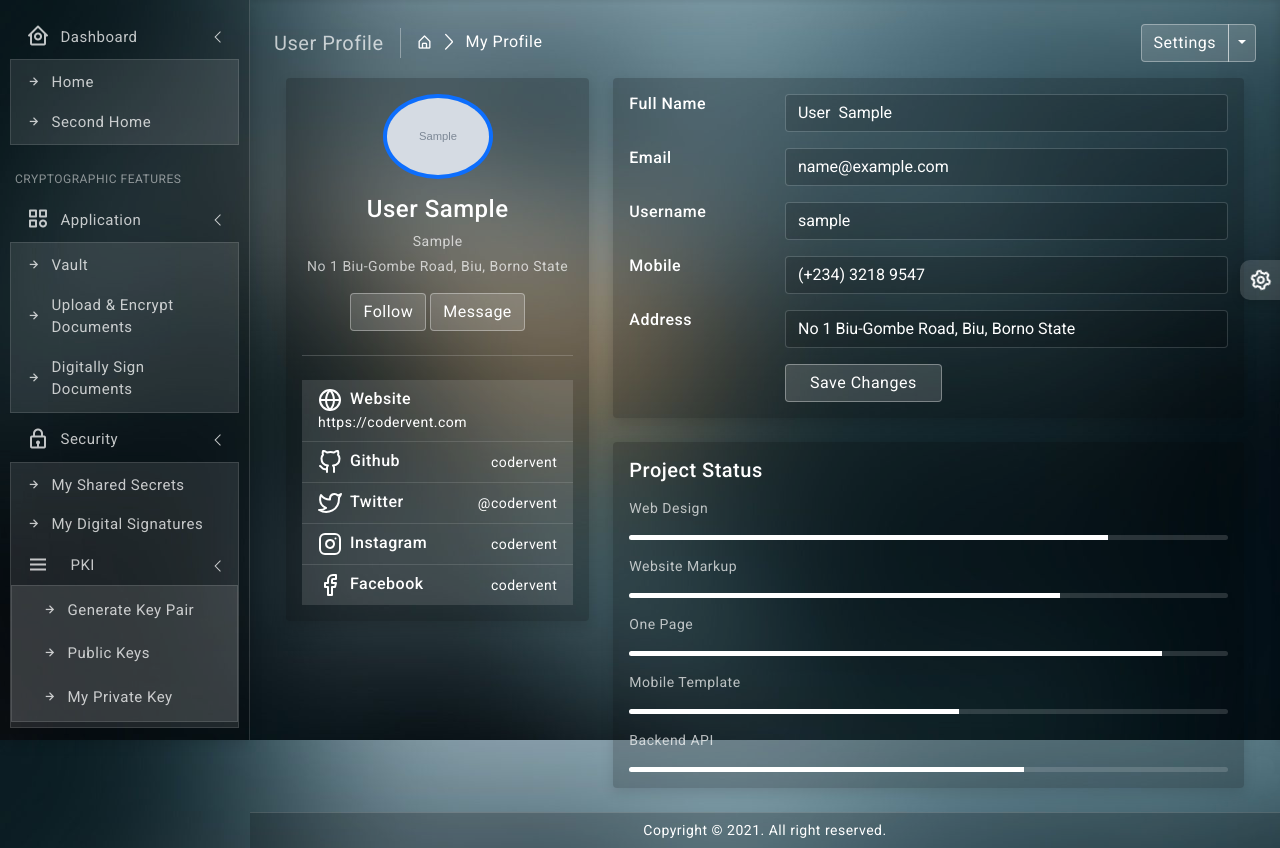
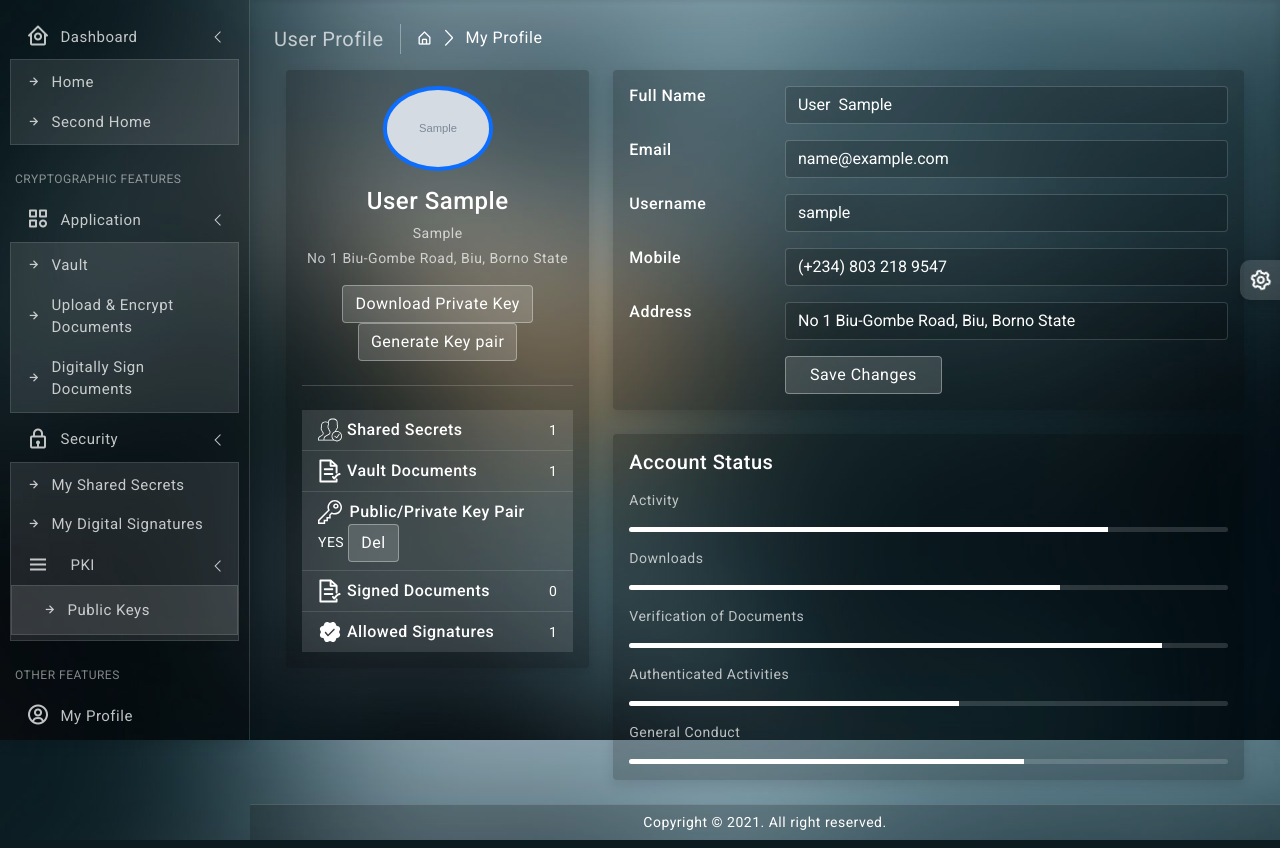
Before and after one commit to KENNEDY-EBUBEDIKE/CYBER-PROJECT, a Django app: page /user-profile/ in a window 1280 px wide. Shown: the part 60-908 px from the top of the page. Run offline with Django 4.2, Linux system fonts and the light colour scheme; a user stored in the database is signed in; tables that the repository leaves empty hold one stand-in row (values such as "Sample post"); grey boxes marked "Sample" are stand-in pictures; some libraries are stand-ins or nearby versions.

Commit message:
feat: RSA key Generation, delete and download

```diff
--- a/apps/features/api/urls.py
+++ b/apps/features/api/urls.py
@@ -1,6 +1,6 @@
 from django.urls import path
 from django.conf import settings
-from .views import download, delete_file, decrypt, done, generate_key_pair
+from .views import *
 
 urlpatterns = [
 
@@ -9,6 +9,8 @@ urlpatterns = [
     path('decrypt/', decrypt, name='api-decrypt'),
     path('done/', done, name='api-done'),
     path('generate-key-pair/', generate_key_pair, name='api-generate_key_pair'),
+    path('delete-key-pair/', delete_key_pair, name='api-delete_key_pair'),
+    path('download-prvkey/', download_private_key, name='api-download_private_key'),
 ]
 
 
--- a/apps/users/api/urls.py
+++ b/apps/users/api/urls.py
@@ -5,6 +5,7 @@ from .views import update_profile_picture
 
 urlpatterns = [
     path('update-photo/', update_profile_picture, name='api-update_profile_picture'),
+
 ]
 
 
--- a/apps/users/api/views.py
+++ b/apps/users/api/views.py
@@ -9,13 +9,14 @@ from django.contrib.auth.decorators import login_required
 def update_profile_picture(request):
     if request.data['photo']:
         user = request.user
-        user.photo = request.data['photo']
+        user.update_profile_photo(request.data['photo'])
         user.save()
 
         return Response(
             data={
                 "success": True,
-                "photo": user.photo.url
+                "photo": user.photo.url,
+                "message": "Photo updated Successfully"
             },
             status=status.HTTP_200_OK,
 
--- a/apps/users/pagesResponse/views.py
+++ b/apps/users/pagesResponse/views.py
@@ -68,10 +68,15 @@ def register(request):
             new_user.first_name = first_name
             new_user.surname = surname
             new_user.appointment = appointment
-            new_user.photo = photo
+
+            if not photo:
+                raise ValueError("A profile Photo is Required!")
+            else:
+                new_user.photo = photo
+
             new_user.save()
-        except IntegrityError as e:
-            return redirect("/users/register", {'error_message': e})
+        except (IntegrityError, ValueError) as e:
+            return render(request, "authentication-signup.html", {'error_message': e})
         return redirect("/users/dashboard")
     else:
         return render(request, "authentication-signup.html")
--- a/apps/users/templates/blank.html
+++ b/apps/users/templates/blank.html
@@ -8,6 +8,7 @@
 	<!--favicon-->
 	<link rel="icon" href="{% static 'assets/images/favicon-32x32.png' %}" type="image/png" />
 	<!--plugins-->
+	<link href="{% static 'assets/plugins/notifications/css/lobibox.min.css' %}" rel="stylesheet" />
 	<link href="{% static 'assets/plugins/simplebar/css/simplebar.css' %}" rel="stylesheet" />
 	<link href="{% static 'assets/plugins/perfect-scrollbar/css/perfect-scrollbar.css' %}" rel="stylesheet" />
 	<link href="{% static 'assets/plugins/metismenu/css/metisMenu.min.css' %}" rel="stylesheet" />
@@ -98,13 +99,7 @@
 
 							<ul>
 								<li>
-									<a href="#"><i class="bx bx-right-arrow-alt"></i>Generate Key Pair</a>
-								</li>
-								<li>
 									<a href="{% url 'public_keys' %}"><i class="bx bx-right-arrow-alt"></i>Public Keys</a>
-								</li>
-								<li>
-									<a href="#"><i class="bx bx-right-arrow-alt"></i>My Private Key</a>
 								</li>
 							</ul>
 						</li>
@@ -444,6 +439,58 @@
 	<script src="{% static 'assets/plugins/notifications/js/notifications.min.js' %}"></script>
 	<script src="{% static 'assets/plugins/notifications/js/notification-custom-script.js' %}"></script>
 
+	<script>
+		  /* Default Notifications */
+		  function default_noti(msg) {
+			Lobibox.notify('default', {
+				pauseDelayOnHover: true,
+				continueDelayOnInactiveTab: false,
+				position: 'top right',
+				msg: msg
+			});
+		}
+
+		function info_noti(msg) {
+			Lobibox.notify('info', {
+				pauseDelayOnHover: true,
+				continueDelayOnInactiveTab: false,
+				position: 'top right',
+				icon: 'bx bx-info-circle',
+				msg: msg
+			});
+		}
+
+		function warning_noti(msg) {
+			Lobibox.notify('warning', {
+				pauseDelayOnHover: true,
+				continueDelayOnInactiveTab: false,
+				position: 'top right',
+				icon: 'bx bx-error',
+				msg: msg
+			});
+		}
+
+		function error_noti(msg) {
+			Lobibox.notify('error', {
+				pauseDelayOnHover: true,
+				continueDelayOnInactiveTab: false,
+				position: 'top right',
+				icon: 'bx bx-x-circle',
+				msg: msg
+			});
+		}
+
+		function success_noti(msg) {
+			Lobibox.notify('success', {
+				pauseDelayOnHover: true,
+				continueDelayOnInactiveTab: false,
+				position: 'top right',
+				icon: 'bx bx-check-circle',
+				msg: msg
+			});
+		}
+	</script>
+
 	{% block extra_script %}
 
 	{% endblock %}
--- a/apps/users/templates/user-profile.html
+++ b/apps/users/templates/user-profile.html
@@ -2,8 +2,6 @@
 {% load static %}
 
 {% block extra_css %}
-    <link href="{% static 'assets/css/fancy_fileupload.css' %}" rel="stylesheet" />
-    <link href="{% static 'assets/css/imageuploadify.min.css' %}" rel="stylesheet" />
 
     <link href="{% static 'assets/plugins/select2/css/select2.min.css' %}" rel="stylesheet" />
     <link href="{% static 'assets/plugins/select2/css/select2-bootstrap4.css' %}" rel="stylesheet" />
@@ -28,18 +26,6 @@
             </ol>
         </nav>
     </div>
-    <div class="ms-auto">
-        <div class="btn-group">
-            <button type="button" class="btn btn-light">Settings</button>
-            <button type="button" class="btn btn-light dropdown-toggle dropdown-toggle-split" data-bs-toggle="dropdown">	<span class="visually-hidden">Toggle Dropdown</span>
-            </button>
-            <div class="dropdown-menu dropdown-menu-right dropdown-menu-lg-end">	<a class="dropdown-item" href="javascript:">Action</a>
-                <a class="dropdown-item" href="javascript:">Another action</a>
-                <a class="dropdown-item" href="javascript:">Something else here</a>
-                <div class="dropdown-divider"></div>	<a class="dropdown-item" href="javascript:">Separated link</a>
-            </div>
-        </div>
-    </div>
 </div>
 <!--end breadcrumb-->
 <div class="container">
@@ -49,37 +35,47 @@
                 <div class="card">
                     <div class="card-body">
                         <div class="d-flex flex-column align-items-center text-center">
+                            {% if request.user.photo.url %}
                                 <img onclick="triggerUpload()" src="{{request.user.photo.url}}" id="photo" alt="Photo" class="rounded-circle p-1 bg-primary" width="110">
+                            {% else %}
+                                <img onclick="triggerUpload()" src="" id="photo" alt="Photo" class="rounded-circle p-1 bg-primary" width="110">
+                            {% endif %}
                             <input type="file" id="photoUpload" style="display: none" >
+
                             <div class="mt-3">
                                 <h4>{{request.user.surname}}  {{request.user.first_name}}</h4>
                                 <p class="mb-1">{{request.user.appointment}}</p>
                                 <p class="font-size-sm">No 1 Biu-Gombe Road, Biu, Borno State</p>
-                                <button class="btn btn-light">Follow</button>
-                                <button class="btn btn-light">Message</button>
+                                <button class="btn btn-light" onclick="downloadPrivateKey()">Download Private Key</button>
+                                <button class="btn btn-light" data-bs-toggle="modal" data-bs-target="#KeyGenModal" >Generate Key pair</button>
                             </div>
                         </div>
                         <hr class="my-4" />
                         <ul class="list-group list-group-flush">
                             <li class="list-group-item d-flex justify-content-between align-items-center flex-wrap">
-                                <h6 class="mb-0"><svg xmlns="http://www.w3.org/2000/svg" width="24" height="24" viewBox="0 0 24 24" fill="none" stroke="currentColor" stroke-width="2" stroke-linecap="round" stroke-linejoin="round" class="feather feather-globe me-2 icon-inline"><circle cx="12" cy="12" r="10"></circle><line x1="2" y1="12" x2="22" y2="12"></line><path d="M12 2a15.3 15.3 0 0 1 4 10 15.3 15.3 0 0 1-4 10 15.3 15.3 0 0 1-4-10 15.3 15.3 0 0 1 4-10z"></path></svg>Website</h6>
-                                <span class="text-white">https://codervent.com</span>
+                                <h6 class="mb-0"><img src="{% static 'assets/images/shared.svg' %}" width="24" height="24" alt=""><span style="margin-left: 5px">Shared Secrets</span></h6>
+                                <span class="text-white">{{request.user.shared_secrets.all.count}}</span>
                             </li>
                             <li class="list-group-item d-flex justify-content-between align-items-center flex-wrap">
-                                <h6 class="mb-0"><svg xmlns="http://www.w3.org/2000/svg" width="24" height="24" viewBox="0 0 24 24" fill="none" stroke="currentColor" stroke-width="2" stroke-linecap="round" stroke-linejoin="round" class="feather feather-github me-2 icon-inline"><path d="M9 19c-5 1.5-5-2.5-7-3m14 6v-3.87a3.37 3.37 0 0 0-.94-2.61c3.14-.35 6.44-1.54 6.44-7A5.44 5.44 0 0 0 20 4.77 5.07 5.07 0 0 0 19.91 1S18.73.65 16 2.48a13.38 13.38 0 0 0-7 0C6.27.65 5.09 1 5.09 1A5.07 5.07 0 0 0 5 4.77a5.44 5.44 0 0 0-1.5 3.78c0 5.42 3.3 6.61 6.44 7A3.37 3.37 0 0 0 9 18.13V22"></path></svg>Github</h6>
-                                <span class="text-white">codervent</span>
+                                <h6 class="mb-0"><img src="{% static 'assets/images/documents.svg' %}" width="24" height="24" alt=""><span style="margin-left: 5px">Vault Documents</span></h6>
+                                <span class="text-white">{{request.user.vault_documents.all.count}}</span>
                             </li>
                             <li class="list-group-item d-flex justify-content-between align-items-center flex-wrap">
-                                <h6 class="mb-0"><svg xmlns="http://www.w3.org/2000/svg" width="24" height="24" viewBox="0 0 24 24" fill="none" stroke="currentColor" stroke-width="2" stroke-linecap="round" stroke-linejoin="round" class="feather feather-twitter me-2 icon-inline"><path d="M23 3a10.9 10.9 0 0 1-3.14 1.53 4.48 4.48 0 0 0-7.86 3v1A10.66 10.66 0 0 1 3 4s-4 9 5 13a11.64 11.64 0 0 1-7 2c9 5 20 0 20-11.5a4.5 4.5 0 0 0-.08-.83A7.72 7.72 0 0 0 23 3z"></path></svg>Twitter</h6>
-                                <span class="text-white">@codervent</span>
+                                <h6 class="mb-0"><img src="{% static 'assets/images/key.svg' %}" width="24" height="24" alt=""><span style="margin-left:3px"> Public/Private Key Pair</span></h6>
+                                {% if request.user.key_pair %}
+                                    <span class="text-white">YES <button onclick="delete_key_pair()" class="btn btn-light">Del</button></span>
+                                {% else %}
+                                    <span class="text-white">No Key Pair</span>
+                                {% endif %}
+
                             </li>
                             <li class="list-group-item d-flex justify-content-between align-items-center flex-wrap">
-                                <h6 class="mb-0"><svg xmlns="http://www.w3.org/2000/svg" width="24" height="24" viewBox="0 0 24 24" fill="none" stroke="currentColor" stroke-width="2" stroke-linecap="round" stroke-linejoin="round" class="feather feather-instagram me-2 icon-inline"><rect x="2" y="2" width="20" height="20" rx="5" ry="5"></rect><path d="M16 11.37A4 4 0 1 1 12.63 8 4 4 0 0 1 16 11.37z"></path><line x1="17.5" y1="6.5" x2="17.51" y2="6.5"></line></svg>Instagram</h6>
-                                <span class="text-white">codervent</span>
+                                <h6 class="mb-0"><img src="{% static 'assets/images/documents.svg' %}" width="24" height="24" alt=""><span style="margin-left: 5px">Signed Documents</span></h6>
+                                <span class="text-white">0</span>
                             </li>
                             <li class="list-group-item d-flex justify-content-between align-items-center flex-wrap">
-                                <h6 class="mb-0"><svg xmlns="http://www.w3.org/2000/svg" width="24" height="24" viewBox="0 0 24 24" fill="none" stroke="currentColor" stroke-width="2" stroke-linecap="round" stroke-linejoin="round" class="feather feather-facebook me-2 icon-inline"><path d="M18 2h-3a5 5 0 0 0-5 5v3H7v4h3v8h4v-8h3l1-4h-4V7a1 1 0 0 1 1-1h3z"></path></svg>Facebook</h6>
-                                <span class="text-white">codervent</span>
+                                <h6 class="mb-0"><img src="{% static 'assets/images/signed.svg' %}" width="24" height="24" alt=""><span style="margin-left: 5px">Allowed Signatures</span></h6>
+                                <span class="text-white">1</span>
                             </li>
                         </ul>
                     </div>
@@ -117,7 +113,7 @@
                                 <h6 class="mb-0">Mobile</h6>
                             </div>
                             <div class="col-sm-9">
-                                <input type="text" class="form-control" value="(+234) 3218 9547" />
+                                <input type="text" class="form-control" value="(+234) 803 218 9547" />
                             </div>
                         </div>
                         <div class="row mb-3">
@@ -140,30 +136,67 @@
                     <div class="col-sm-12">
                         <div class="card">
                             <div class="card-body">
-                                <h5 class="d-flex align-items-center mb-3">Project Status</h5>
-                                <p>Web Design</p>
+                                <h5 class="d-flex align-items-center mb-3">Account Status</h5>
+                                <p>Activity</p>
                                 <div class="progress mb-3" style="height: 5px">
                                     <div class="progress-bar" role="progressbar" style="width: 80%" aria-valuenow="80" aria-valuemin="0" aria-valuemax="100"></div>
                                 </div>
-                                <p>Website Markup</p>
+                                <p>Downloads</p>
                                 <div class="progress mb-3" style="height: 5px">
                                     <div class="progress-bar" role="progressbar" style="width: 72%" aria-valuenow="72" aria-valuemin="0" aria-valuemax="100"></div>
                                 </div>
-                                <p>One Page</p>
+                                <p>Verification of Documents</p>
                                 <div class="progress mb-3" style="height: 5px">
                                     <div class="progress-bar" role="progressbar" style="width: 89%" aria-valuenow="89" aria-valuemin="0" aria-valuemax="100"></div>
                                 </div>
-                                <p>Mobile Template</p>
+                                <p>Authenticated Activities</p>
                                 <div class="progress mb-3" style="height: 5px">
                                     <div class="progress-bar" role="progressbar" style="width: 55%" aria-valuenow="55" aria-valuemin="0" aria-valuemax="100"></div>
                                 </div>
-                                <p>Backend API</p>
+                                <p>General Conduct</p>
                                 <div class="progress" style="height: 5px">
                                     <div class="progress-bar" role="progressbar" style="width: 66%" aria-valuenow="66" aria-valuemin="0" aria-valuemax="100"></div>
                                 </div>
                             </div>
                         </div>
                     </div>
+                </div>
+            </div>
+        </div>
+    </div>
+</div>
+
+<div class="modal fade" id="KeyGenModal" tabindex="-1" aria-hidden="true">
+    <div class="modal-dialog modal-dialog-centered">
+        <div class="modal-content">
+            <div class="modal-header">
+                <h5 class="modal-title">Generate Key Pair</h5>
+                <button type="button" class="btn-close" data-bs-dismiss="modal" aria-label="Close"></button>
+            </div>
+
+            <div class="card border-top border-0 border-4 border-white">
+                <div class="card-body p-5">
+                    <div class="card-title text-center"><i class="bx bxs-lock-alt text-white font-50"></i>
+                        <h5 class="mb-5 mt-2 text-white">Generate</h5>
+                    </div>
+                    <hr>
+                    <form method="POST" action="#" class="row g-3" id="keyGenForm"> {% csrf_token %}
+
+                        <div class="col-md-4">
+                            <label for="keySize" class="form-label">Key Size</label>
+                            <select id="keySize" class="form-select" name="size">
+                                <option selected>Key Size</option>
+                                <option>1024</option>
+                                <option>2048</option>
+                                <option>4096</option>
+                                <option>8192</option>
+                            </select>
+                        </div>
+                        <div class="modal-footer">
+                            <button type="button" class="btn btn-secondary" data-bs-dismiss="modal">Close</button>
+                            <button type="button" onclick="generateKeyPair()" class="btn btn-success">Generate</button>
+                        </div>
+                    </form>
                 </div>
             </div>
         </div>
@@ -178,11 +211,15 @@
     </script>
 
     <script>
+
+    </script>
+
+    <script>
         photoUpload = (event)=>{
             let photo = event.target.files[0]
             let formData = new FormData()
             formData.append('photo', photo )
-
+            if (photo){
                 $.ajax({
                     url: "/api/users/update-photo/",
                     type: 'POST',
@@ -196,13 +233,15 @@
                     cache: false,
                     success: function (response){
                         if (response.success){
+                            success_noti(response.message)
                             document.getElementById("photo").src = response.photo
                             document.getElementById("user_photo").src = response.photo
                         }else{
-                        console.log(response.error)
+                            error_noti(response.error)
                         }
                     },
                 })
+            }
         }
 
         let $el = document.getElementById('photoUpload');
@@ -214,4 +253,64 @@
 
     </script>
 
+    <script>
+        delete_key_pair = ()=>{
+            $.ajax({
+                url: "/api/features/delete-key-pair/",
+                type: 'GET',
+                dataType: "json",
+                headers: {'X-CSRFToken': csrftoken},
+                mode: 'same-origin',
+                cache: false,
+                success: function (response){
+                    if (response.success){
+                        success_noti(response.message)
+                    }else{
+                        error_noti(response.error)
+                    }
+                },
+            })
+        }
+
+        downloadPrivateKey = ()=>{
+            $.ajax({
+                url: "/api/features/download-prvkey/",
+                type: 'GET',
+                dataType: "json",
+                headers: {'X-CSRFToken': csrftoken},
+                mode: 'same-origin',
+                cache: false,
+                success: function (response){
+                    if (response.success){
+                        success_noti(response.message)
+                        window.location = response.pri_key
+                    }else{
+                        error_noti(response.error)
+                    }
+                },
+            })
+        }
+
+        generateKeyPair = ()=>{
+            let size = $('#keySize').val()
+            $.ajax({
+                url: "/api/features/generate-key-pair/",
+                type: 'POST',
+                data: {"size": size},
+                dataType: "json",
+                headers: {'X-CSRFToken': csrftoken},
+                mode: 'same-origin',
+                success: function (response){
+                    $('#KeyGenModal').modal('hide');
+                    if (response.success){
+                        success_noti(response.message)
+                    }else{
+                        $('#KeyGenModal').modal('hide');
+                        error_noti(response.error)
+                    }
+                },
+            })
+        }
+    </script>
+
 {% endblock %}
```
Also changed, not shown: apps/features/api/views.py (+77 -12 lines), apps/features/templates/public-keys.html (+0 -36 lines), apps/users/models.py (+11 -1 lines), apps/users/templates/authentication-signup.html (+24 -15 lines), static/assets/images/documents.svg (added), static/assets/images/key.svg (added), static/assets/images/shared.svg (added), static/assets/images/signed.svg (added). Lines whose indentation alone changed are shown as unchanged.
